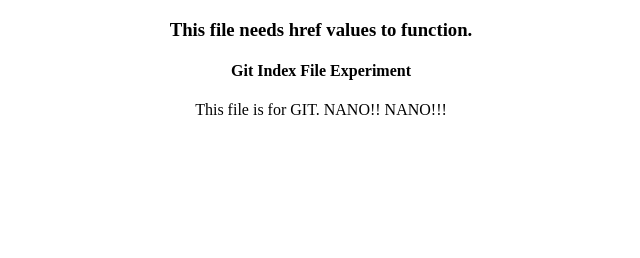
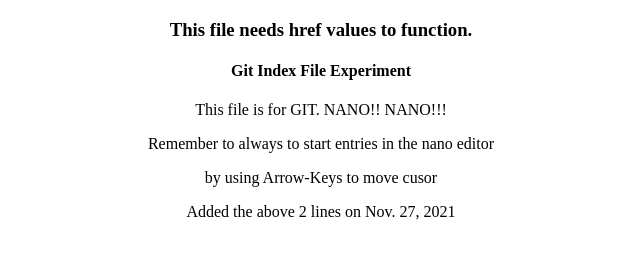
Before and after one commit to mDiDiego/hello-universe3, a plain HTML site: page index.html in a window 1280 px wide. Shown: the whole page, without its empty margins (319-959 px from the left). Drawn offline with Linux system fonts and the light colour scheme.

Commit message:
Made changes to index.html

```diff
--- a/index.html
+++ b/index.html
@@ -16,6 +16,10 @@
 <h3>This file needs href values to function.</h3>
 <h4>Git Index File Experiment</h4>
 <p> This file is for GIT.  NANO!! NANO!!!</p>
+<p> Remember to always to start entries in the nano editor</p>
+<p> by using Arrow-Keys to move cusor</p>
+<p> Added the above 2 lines on Nov. 27, 2021</p>
+
 </div>
 
  </body>
```
